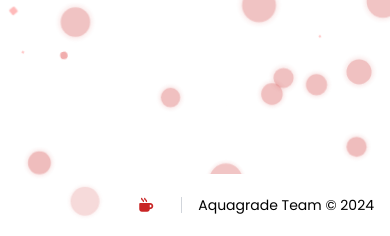
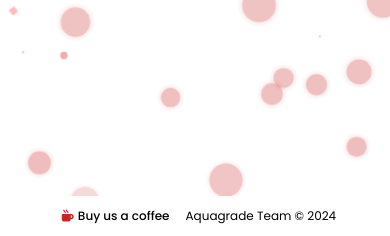
Before and after one commit to eyronnnn/flaskapi, a Flask app: page / in a window 390 px wide. Shown: the part 608-844 px from the top of the page. Run offline with Flask 3, Linux system fonts and the light colour scheme; some libraries are stand-ins or nearby versions.

Commit message:
Update footer.html

```diff
--- a/templates/partials/footer.html
+++ b/templates/partials/footer.html
@@ -1,66 +1,66 @@
 <!-- Footer Component -->
-<footer class="fixed bottom-0 right-0 p-4 bg-white dark:bg-black/80 rounded-tl-lg z-50 flex items-center gap-4">
+<footer class="fixed bottom-0 right-0 p-2 sm:p-4 bg-white dark:bg-black/80 rounded-tl-lg z-50 flex flex-wrap items-center justify-center sm:justify-start gap-2 sm:gap-4 w-full sm:w-auto">
     <!-- Buy us a coffee button -->
-    <a href="#" onclick="toggleDevelopersPopup()" class="flex items-center gap-2 px-3 py-2 text-sm font-medium transition-all duration-300 rounded-full hover:bg-red-50 dark:hover:bg-white/10 group">
+    <a href="#" onclick="toggleDevelopersPopup()" class="flex items-center gap-1 sm:gap-2 px-2 sm:px-3 py-1 sm:py-2 text-xs sm:text-sm font-medium transition-all duration-300 rounded-full hover:bg-red-50 dark:hover:bg-white/10 group">
       <i class="fas fa-mug-hot text-[#C92525] group-hover:scale-110 transition-transform duration-300"></i>
-      <span class="text-black dark:text-white font-poppins hidden sm:inline">Buy us a coffee</span>
+      <span class="text-black dark:text-white font-poppins">Buy us a coffee</span>
     </a>
 
     <!-- Divider -->
-    <div class="h-4 w-px bg-gray-300 dark:bg-gray-700"></div>
+    <div class="h-4 w-px bg-gray-300 dark:bg-gray-700 hidden sm:block"></div>
 
     <!-- Copyright text -->
-    <p class="font-poppins text-sm text-black dark:text-white">
+    <p class="font-poppins text-xs sm:text-sm text-black dark:text-white">
       Aquagrade Team © 2024
     </p>
 </footer>
 
 <!-- Developers Contact Popup -->
-<div id="developersPopup" class="fixed inset-0 bg-black bg-opacity-50 hidden items-center justify-center z-[1000] font-poppins">
-  <div class="bg-black p-8 rounded-3xl max-w-md w-full mx-4 shadow-xl transform transition-all glow-effect">
-    <div class="flex justify-between items-center mb-6">
-      <h2 class="text-2xl font-bold text-white flex items-center gap-2">
+<div id="developersPopup" class="fixed inset-0 bg-black bg-opacity-50 hidden items-center justify-center z-[1000] font-poppins p-4">
+  <div class="bg-black p-4 sm:p-8 rounded-3xl w-full max-w-[90%] sm:max-w-md mx-auto shadow-xl transform transition-all glow-effect">
+    <div class="flex justify-between items-center mb-4 sm:mb-6">
+      <h2 class="text-xl sm:text-2xl font-bold text-white flex items-center gap-2">
         <i class="fas fa-heart text-red-500 animate-pulse"></i>
         Support Our Team
       </h2>
     </div>
 
-    <div class="space-y-6">
-      <div class="p-4 bg-gray-900 rounded-xl hover:bg-gray-800 transition-colors group">
-        <h3 class="text-lg font-semibold text-red-500 mb-2 flex items-center gap-2">
+    <div class="space-y-4 sm:space-y-6">
+      <div class="p-3 sm:p-4 bg-gray-900 rounded-xl hover:bg-gray-800 transition-colors group">
+        <h3 class="text-base sm:text-lg font-semibold text-red-500 mb-2 flex items-center gap-2">
           <i class="fas fa-laptop-code"></i>
           Frontend Developer
         </h3>
-        <p class="text-gray-300 flex items-center gap-2">
+        <p class="text-gray-300 flex items-center gap-2 text-sm sm:text-base">
           <i class="fas fa-wallet text-green-500"></i>
           GCash: 0965-5148-956
         </p>
       </div>
 
-      <div class="p-4 bg-gray-900 rounded-xl hover:bg-gray-800 transition-colors group">
-        <h3 class="text-lg font-semibold text-red-500 mb-2 flex items-center gap-2">
+      <div class="p-3 sm:p-4 bg-gray-900 rounded-xl hover:bg-gray-800 transition-colors group">
+        <h3 class="text-base sm:text-lg font-semibold text-red-500 mb-2 flex items-center gap-2">
           <i class="fas fa-server"></i>
           Backend Developer
         </h3>
-        <p class="text-gray-300 flex items-center gap-2">
+        <p class="text-gray-300 flex items-center gap-2 text-sm sm:text-base">
           <i class="fas fa-wallet text-green-500"></i>
           GCash: 0917-7589-353
         </p>
       </div>
 
-      <div class="p-4 bg-gray-900 rounded-xl hover:bg-gray-800 transition-colors group">
-        <h3 class="text-lg font-semibold text-red-500 mb-2 flex items-center gap-2">
+      <div class="p-3 sm:p-4 bg-gray-900 rounded-xl hover:bg-gray-800 transition-colors group">
+        <h3 class="text-base sm:text-lg font-semibold text-red-500 mb-2 flex items-center gap-2">
           <i class="fas fa-brain"></i>
           Machine Learning Engineer
         </h3>
-        <p class="text-gray-300 flex items-center gap-2">
+        <p class="text-gray-300 flex items-center gap-2 text-sm sm:text-base">
           <i class="fas fa-wallet text-green-500"></i>
           GCash: 0934-567-8901
         </p>
       </div>
     </div>
 
-    <button onclick="toggleDevelopersPopup()" class="mt-6 w-full bg-red-500 text-white px-6 py-3 rounded-full hover:bg-red-600 transition-colors flex items-center justify-center gap-2">
+    <button onclick="toggleDevelopersPopup()" class="mt-4 sm:mt-6 w-full bg-red-500 text-white px-4 sm:px-6 py-2 sm:py-3 rounded-full hover:bg-red-600 transition-colors flex items-center justify-center gap-2 text-sm sm:text-base">
       <b>Close</b>
     </button>
   </div>
@@ -115,6 +115,14 @@
     box-shadow: 0 0 20px rgba(201, 37, 37, 0.5), /* Red glow */
                 0 0 40px rgba(0, 0, 0, 0.3); /* Darker outer glow */
   }
+
+  /* Responsive adjustments */
+  @media (max-width: 640px) {
+    .glow-effect {
+      box-shadow: 0 0 10px rgba(201, 37, 37, 0.5),
+                  0 0 20px rgba(0, 0, 0, 0.3);
+    }
+  }
 </style>
 
 <script>
```
